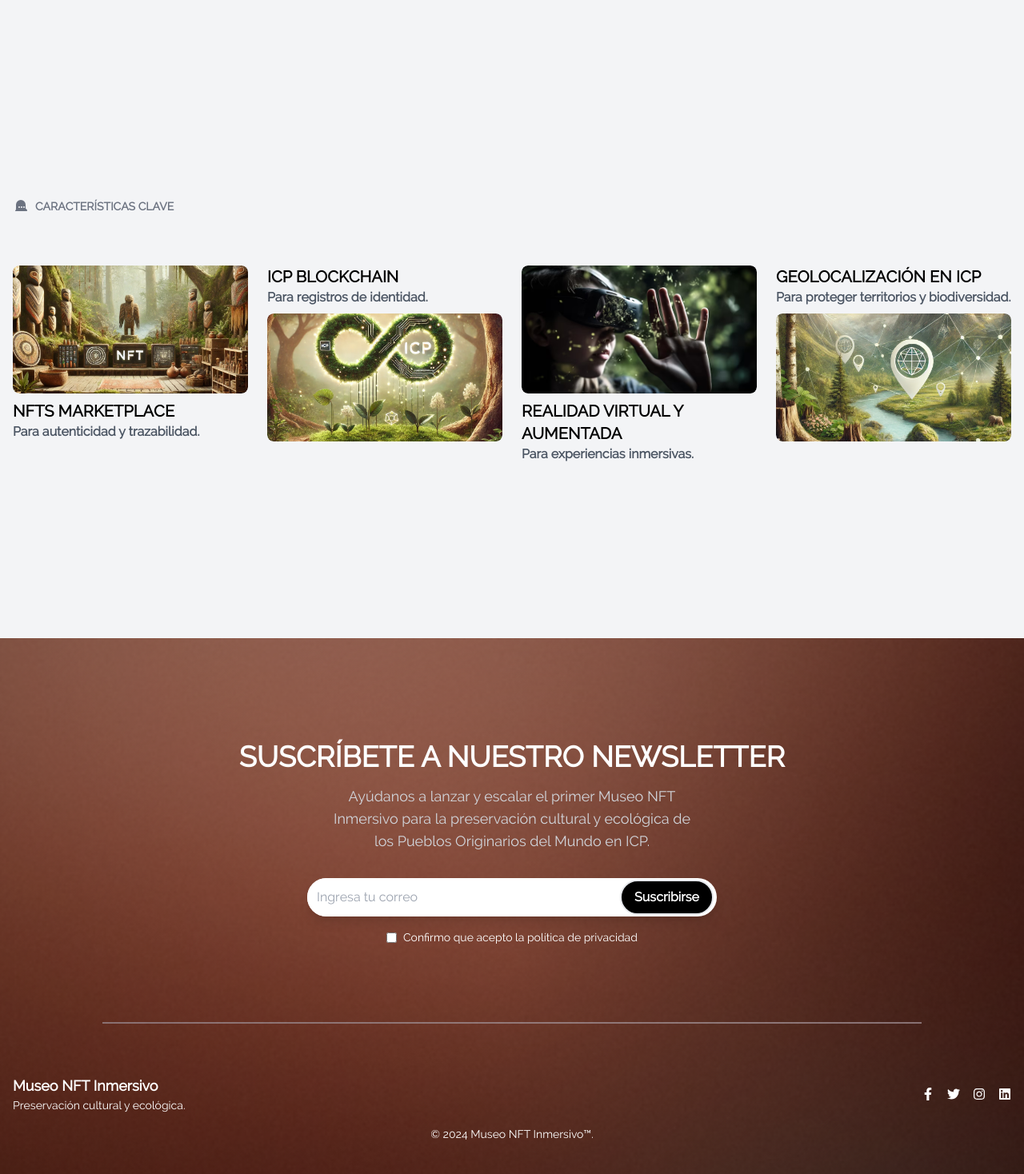
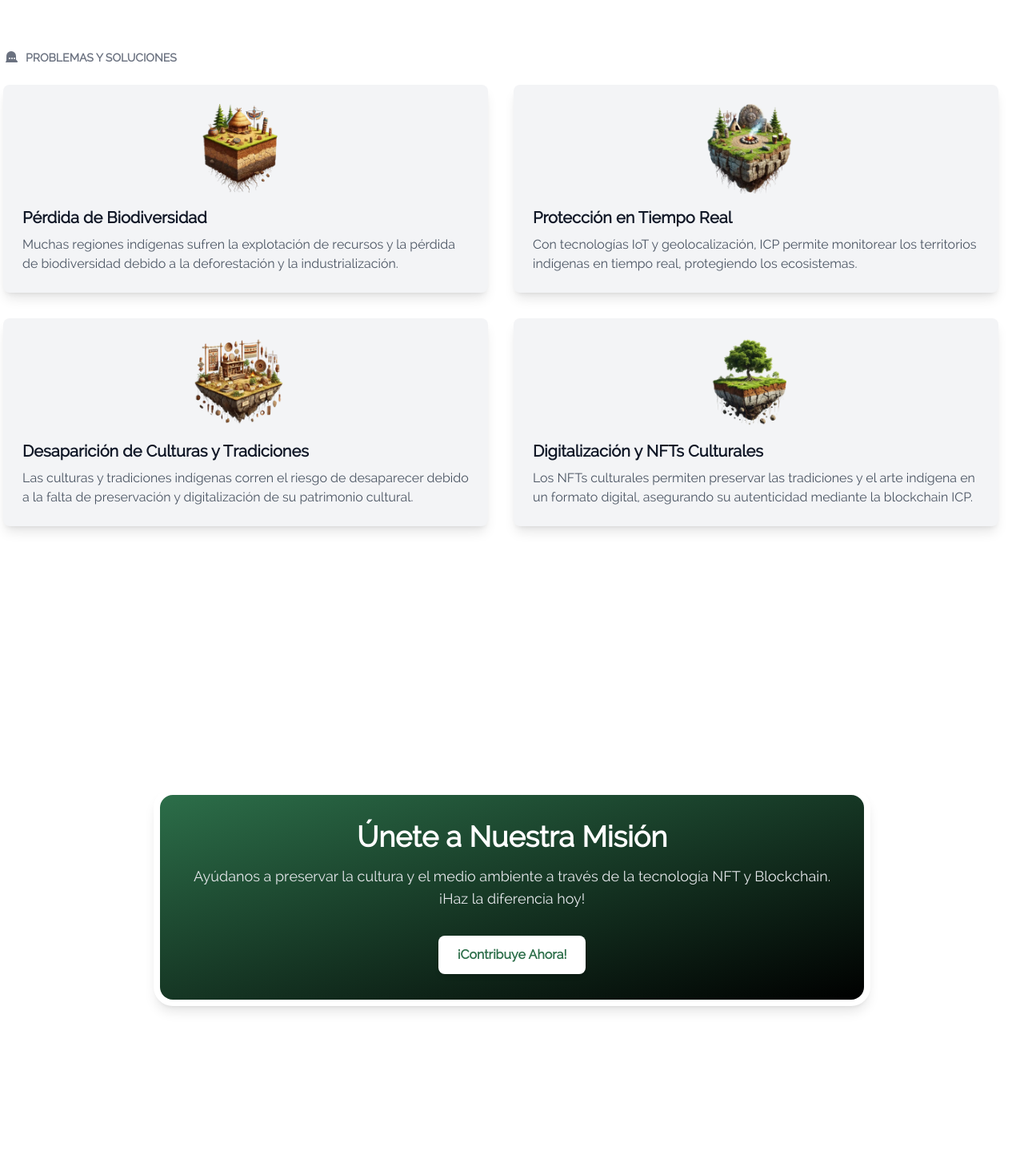
Before and after one commit to vngerus/MuseoNFT, a React (Vite) app: page / in a window 1280 px wide. Shown: the part 802-2270 px from the top of the page at 80% size. Built offline with nearby package versions, Linux system fonts and the light colour scheme.

Commit message:
feat: nuevas vistas y demases

```diff
--- a/src/App.tsx
+++ b/src/App.tsx
@@ -1,5 +1,5 @@
 import React from 'react';
-import { Features, Hero, Navbar } from './components';
+import { CTA, Features, Hero, Navbar, ProblemSolution } from './components';
 import BGradient from './components/shared/BGradient';
 
 
@@ -8,6 +8,8 @@ const App: React.FC = () => {
     <div className='font-raleway'>
       <Navbar />
       <Hero />
+      <ProblemSolution />
+      <CTA />
       <Features />
       <BGradient />
     </div>
--- /dev/null
+++ b/src/components/ActionCall.tsx
@@ -0,0 +1,26 @@
+import React from 'react';
+
+const ActionCall: React.FC = () => {
+    return (
+        <section className="relative min-h-screen py-16 text-white flex items-center justify-center" aria-label="Call to Action">
+            <div className="container mx-auto relative z-50">
+                <div className="bg-white rounded-3xl shadow-lg p-2 max-w-4xl mx-auto">
+                    <div className="relative bg-gradient-to-br from-forestGreen to-black rounded-2xl p-8 text-center">
+                        <h2 className="text-4xl font-bold text-white mb-4">Únete a Nuestra Misión</h2>
+                        <p className="text-lg text-gray-200 mb-8">
+                            Ayúdanos a preservar la cultura y el medio ambiente a través de la tecnología NFT y Blockchain. ¡Haz la diferencia hoy!
+                        </p>
+                        <a
+                            href="#"
+                            className="inline-block px-6 py-3 bg-white text-forestGreen font-semibold rounded-lg shadow-md hover:bg-gray-200 transition duration-300"
+                        >
+                            ¡Contribuye Ahora!
+                        </a>
+                    </div>
+                </div>
+            </div>
+        </section>
+    );
+};
+
+export default ActionCall;
--- /dev/null
+++ b/src/components/FundingCall.tsx
@@ -0,0 +1,22 @@
+import React from 'react';
+
+const FundingCall: React.FC = () => {
+    return (
+        <section className="bg-gradient-to-br from-terracottaRed to-black py-16 text-white text-center">
+            <div className="container mx-auto px-4">
+                <h2 className="text-4xl font-bold mb-4">Llamado a la Acción</h2>
+                <p className="text-lg mb-8">
+                    Ya tenemos el 15% de $25,000 USDT para lanzar y escalar el primer Museo NFT Inmersivo para la preservación cultural y ecológica de los Pueblos Originarios del Mundo en ICP. ¡Únete a nosotros en esta misión!
+                </p>
+                <a
+                    href="#"
+                    className="inline-block px-6 py-3 bg-white text-terracottaRed font-semibold rounded-lg shadow-md hover:bg-gray-200 transition duration-300"
+                >
+                    Apóyanos Ahora
+                </a>
+            </div>
+        </section>
+    );
+};
+
+export default FundingCall;
--- a/src/components/Navbar.tsx
+++ b/src/components/Navbar.tsx
@@ -9,9 +9,9 @@ const Navbar: React.FC = () => {
 
     const navItems = [
         { name: 'INICIO', id: 'home' },
-        { name: 'MISION', id: 'mision' },
         { name: 'CARACTERÍSTICAS', id: 'features' },
         { name: 'ÚNETE', id: 'newsteller' },
+        { name: 'MISION', id: 'mision' },
         { name: 'CONTACTO', id: 'contact' },
     ];
 
--- /dev/null
+++ b/src/components/ProblemSolution.tsx
@@ -0,0 +1,72 @@
+import React from 'react';
+import { nft1, nft2, nft3, nft4 } from '../assets';
+
+const ProblemSolutionGrid: React.FC = () => {
+    return (
+        <section className="bg-white py-16 text-gray-900" aria-labelledby="problem-solution-heading">
+            <div className="container mx-auto px-4 sm:px-8 lg:pl-1 relative z-10">
+                <h2 id="problem-solution-heading" className="text-sm text-gray-500 mb-6 flex items-center justify-center lg:justify-start">
+                    <span className="mr-2" aria-hidden="true">
+                        <svg xmlns="http://www.w3.org/2000/svg" className="h-5 w-5" viewBox="0 0 20 20" fill="currentColor">
+                            <path fillRule="evenodd" d="M10 2a6 6 0 00-6 6v4.586L3.707 14.707A1 1 0 003 16h14a1 1 0 00.707-1.707L16 12.586V8a6 6 0 00-6-6zM7 11a1 1 0 112 0 1 1 0 01-2 0zm3 0a1 1 0 112 0 1 1 0 01-2 0zm3 0a1 1 0 112 0 1 1 0 01-2 0z" clipRule="evenodd" />
+                        </svg>
+                    </span>
+                    <span className="font-bold uppercase">Problemas y Soluciones</span>
+                </h2>
+                <div className="grid grid-cols-1 md:grid-cols-2 lg:grid-cols-2 gap-8">
+
+                    <div className="p-6 bg-gray-100 text-gray-900 rounded-lg shadow-lg lg:text-left" aria-labelledby="biodiversidad-heading">
+                        <img
+                            src={nft1}
+                            alt="Imagen representativa de la pérdida de biodiversidad"
+                            className="w-28 h-28 mx-auto mb-4 animate-slide-right"
+                        />
+                        <h3 id="biodiversidad-heading" className="text-xl font-bold mb-2">Pérdida de Biodiversidad</h3>
+                        <p className="text-gray-600">
+                            Muchas regiones indígenas sufren la explotación de recursos y la pérdida de biodiversidad debido a la deforestación y la industrialización.
+                        </p>
+                    </div>
+
+                    <div className="p-6 bg-gray-100 text-gray-900 rounded-lg shadow-lg lg:text-left" aria-labelledby="proteccion-heading">
+                        <img
+                            src={nft2}
+                            alt="Imagen que representa protección en tiempo real"
+                            className="w-28 h-28 mx-auto mb-4 animate-slide-right"
+                        />
+                        <h3 id="proteccion-heading" className="text-xl font-bold mb-2">Protección en Tiempo Real</h3>
+                        <p className="text-gray-600">
+                            Con tecnologías IoT y geolocalización, ICP permite monitorear los territorios indígenas en tiempo real, protegiendo los ecosistemas.
+                        </p>
+                    </div>
+
+                    <div className="p-6 bg-gray-100 text-gray-900 rounded-lg shadow-lg lg:text-left" aria-labelledby="culturas-heading">
+                        <img
+                            src={nft3}
+                            alt="Imagen representativa de la desaparición de culturas y tradiciones"
+                            className="w-28 h-28 mx-auto mb-4 animate-slide-right"
+                        />
+                        <h3 id="culturas-heading" className="text-xl font-bold mb-2">Desaparición de Culturas y Tradiciones</h3>
+                        <p className="text-gray-600">
+                            Las culturas y tradiciones indígenas corren el riesgo de desaparecer debido a la falta de preservación y digitalización de su patrimonio cultural.
+                        </p>
+                    </div>
+
+                    <div className="p-6 bg-gray-100 text-gray-900 rounded-lg shadow-lg lg:text-left" aria-labelledby="nfts-heading">
+                        <img
+                            src={nft4}
+                            alt="Imagen representativa de la digitalización y NFTs culturales"
+                            className="w-28 h-28 mx-auto mb-4 animate-slide-right"
+                        />
+                        <h3 id="nfts-heading" className="text-xl font-bold mb-2">Digitalización y NFTs Culturales</h3>
+                        <p className="text-gray-600">
+                            Los NFTs culturales permiten preservar las tradiciones y el arte indígena en un formato digital, asegurando su autenticidad mediante la blockchain ICP.
+                        </p>
+                    </div>
+
+                </div>
+            </div>
+        </section>
+    );
+};
+
+export default ProblemSolutionGrid;
--- /dev/null
+++ b/src/components/VisionSection.tsx
@@ -0,0 +1,16 @@
+import React from 'react';
+
+const VisionSection: React.FC = () => {
+    return (
+        <section className="bg-gray-100 py-16">
+            <div className="container mx-auto text-center px-4">
+                <h2 className="text-4xl font-bold mb-8 text-gray-900">Nuestra Visión</h2>
+                <p className="text-lg text-gray-700 max-w-4xl mx-auto">
+                    Desarrollar una plataforma descentralizada que utilice la tecnología de Internet Computer (ICP) y entornos virtuales inmersivos (AR/VR) para colaborar tecnológicamente en la salvaguardia, preservación y promoción del patrimonio cultural y ecosistemas de los pueblos originarios.
+                </p>
+            </div>
+        </section>
+    );
+};
+
+export default VisionSection;
--- a/src/components/index.ts
+++ b/src/components/index.ts
@@ -3,3 +3,6 @@ export { default as Hero } from './Hero'
 export { default as Features } from './Features'
 export { default as Newsletter } from './Newsletter'
 export { default as Footer } from './Footer'
+export { default as CTA } from './ActionCall'
+export { default as ProblemSolution } from './ProblemSolution'
+export { default as VisionSection } from './VisionSection'
--- a/src/index.css
+++ b/src/index.css
@@ -19,3 +19,19 @@
     font-weight: normal;
     font-style: normal;
   }
+
+  @keyframes slide-right {
+    0% {
+        transform: translateX(-10px);
+    }
+    50% {
+        transform: translateX(10px);
+    }
+    100% {
+        transform: translateX(-10px);
+    }
+}
+
+.animate-slide-right {
+    animation: slide-right 3s ease-in-out infinite;
+}
--- a/tailwind.config.js
+++ b/tailwind.config.js
@@ -13,6 +13,7 @@ export default {
         terracottaRed: '#C65D3D',
         deepBlue: '#1E3A5F',
         pureBlack: '#000000',
+        forestGreen: '#2C6E49',
       },
       zIndex: {
         '60': '60',
```
